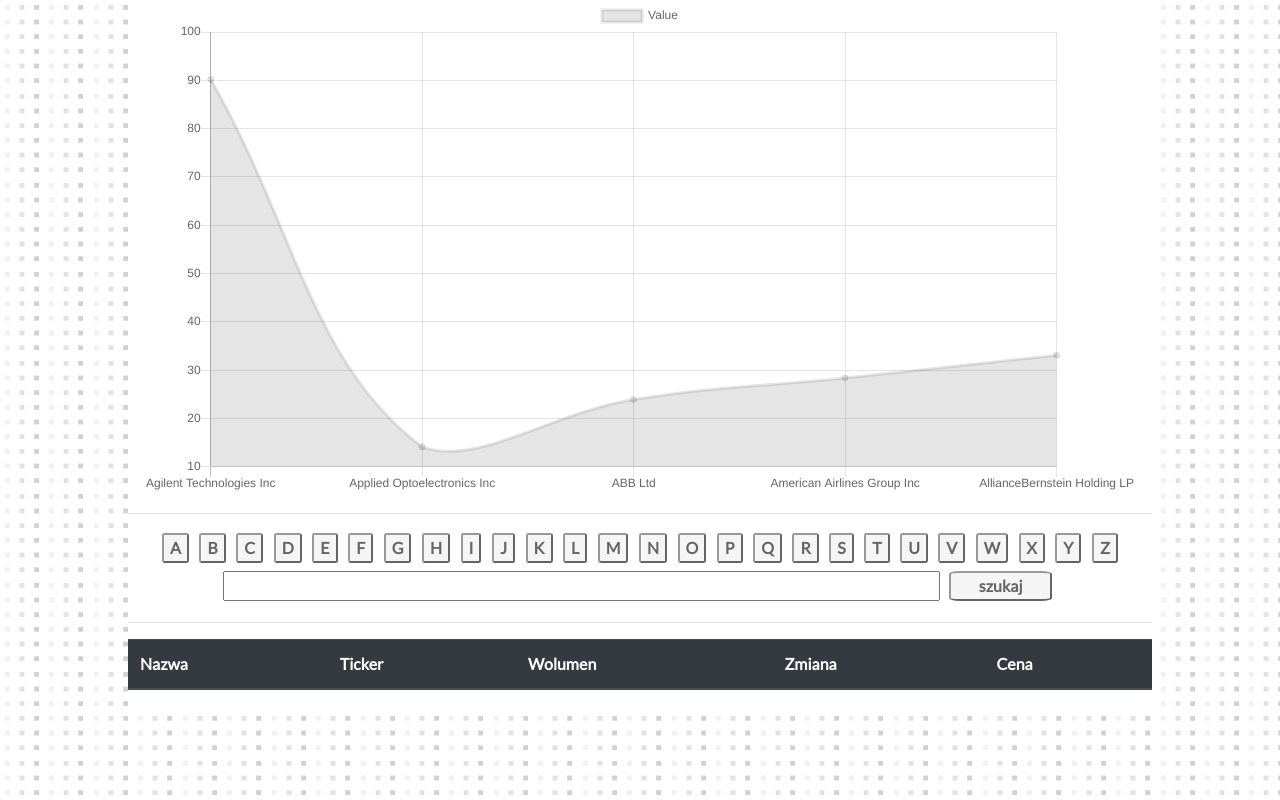
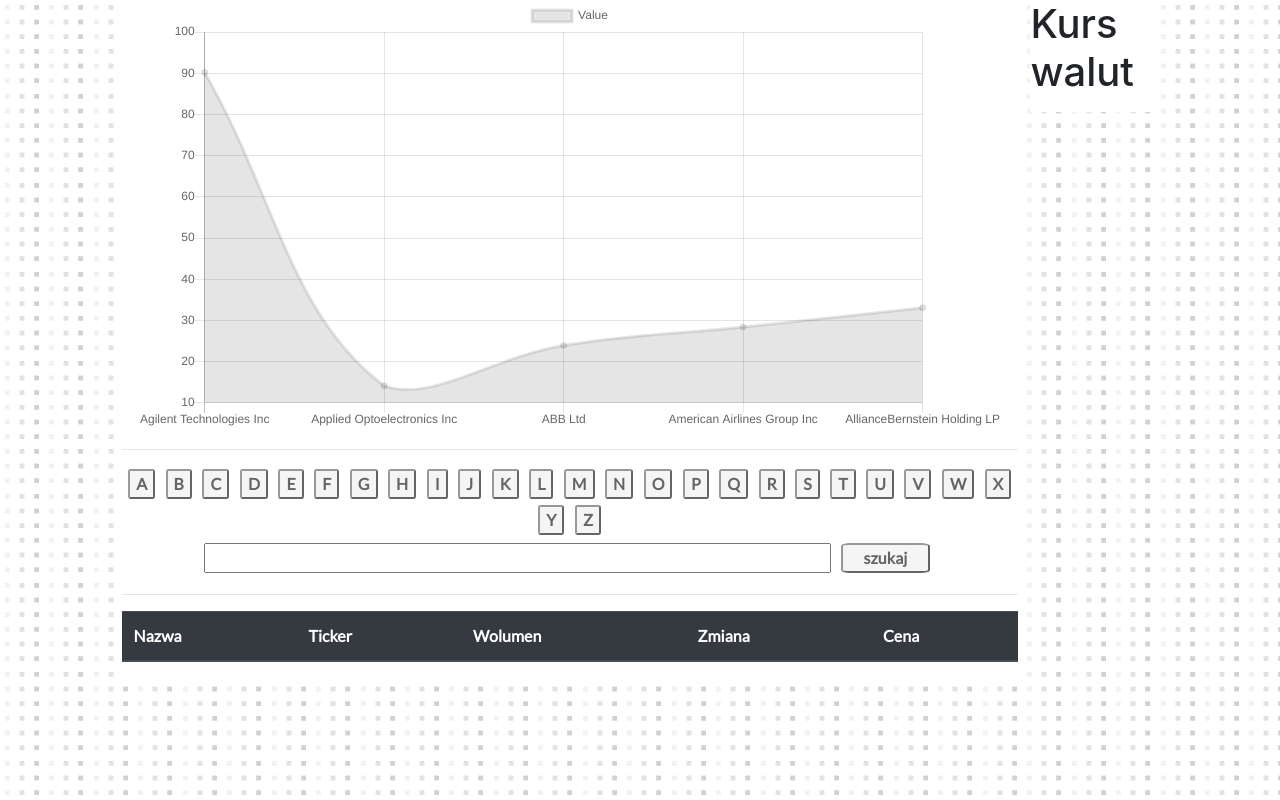
Before and after one commit to OskarKozaczka/Projekt-EDI, a plain HTML site: page index.html in a window 1280 px wide. Drawn offline with nearby package versions, Linux system fonts and the light colour scheme; no server answers.

Commit message:
currency

```diff
--- a/index.html
+++ b/index.html
@@ -10,8 +10,13 @@
         <script src="https://cdnjs.cloudflare.com/ajax/libs/Chart.js/2.9.3/Chart.min.js"></script>
     </head>
     <body>
+        <div id="sideContainer">
+            <h1>Kurs walut</h1>
+            <p id="currencyBlank"></p>
+
+        </div>
         <div id="mainContainer">
-        <div class="container" style="position: relative">
+        <div class="container">
             <canvas id="myChart"></canvas>
         </div>
 
@@ -64,13 +69,6 @@
         </tbody>
         </table>
 
-
-
-
-
-
-
-
     <script>
         function b(letterval){
             while(document.querySelectorAll("[type=row]").length>0){
@@ -103,30 +101,23 @@
 
         Chartjs()
         display2()
+        currency()
 
         var regexp;
         var i =0;
 
-function display2()
-{
-
+    function display2(){
 
         var request=new XMLHttpRequest();
-request.onreadystatechange = function()
-{
+        request.onreadystatechange = function(){
             if (this.readyState == 4 && this.status == 200)
             {
                 Response=JSON.parse(this.responseText)
-
                 display()
-
             }
-
-
         }
     request.open("GET","https://api.twelvedata.com/stocks" );
     request.send();
-
     }
 
 
@@ -151,17 +142,10 @@ function Chartjs()
     function display()
 {
     var Cena=0;
-
-
-
-
-
-
     Response.data.forEach(element => {
 
         if (i<20)
         {
-
             if(element.symbol.match(regexp)||element.name.match(regexp))
         {
 
@@ -243,6 +227,18 @@ request.send();
         document.querySelector('[clicked=true]').appendChild(details)
     }
 
+    function currency(){ //API kursu walut @Kacper
+        var currency = new XMLHttpRequest();
+        currency.onreadystatechange = function(){
+            if (this.readyState == 4 && this.status == 200)
+                {
+                    currency2=JSON.parse(this.responseText)
+                    document.getElementById("currencyBlank").innerHTML = currency2.rates["CAD"];
+                }
+        }
+        currency.open("GET","https://api.exchangeratesapi.io/latest");
+        currency.send();
+    }
 
 
 </script>
--- a/style.css
+++ b/style.css
@@ -1,14 +1,24 @@
 body{
     display: flex;
+    flex-direction: row;
     justify-content: center;
     background-image: url(tiny-squares.png);
     /*Background image taken from https://www.toptal.com/designers/subtlepatterns/*/
 }
 
+#sideContainer{
+    order:2;
+    margin-left:1%;
+    width:10%;
+    height:50%;
+    background-color: white;
+}
+
 #mainContainer{
     background-color:white;
-    width:80%;
+    width:70%;
     height:100%;
+    order:1;
 }
 
 .letters {
```
Lines whose indentation alone changed are shown as unchanged.
